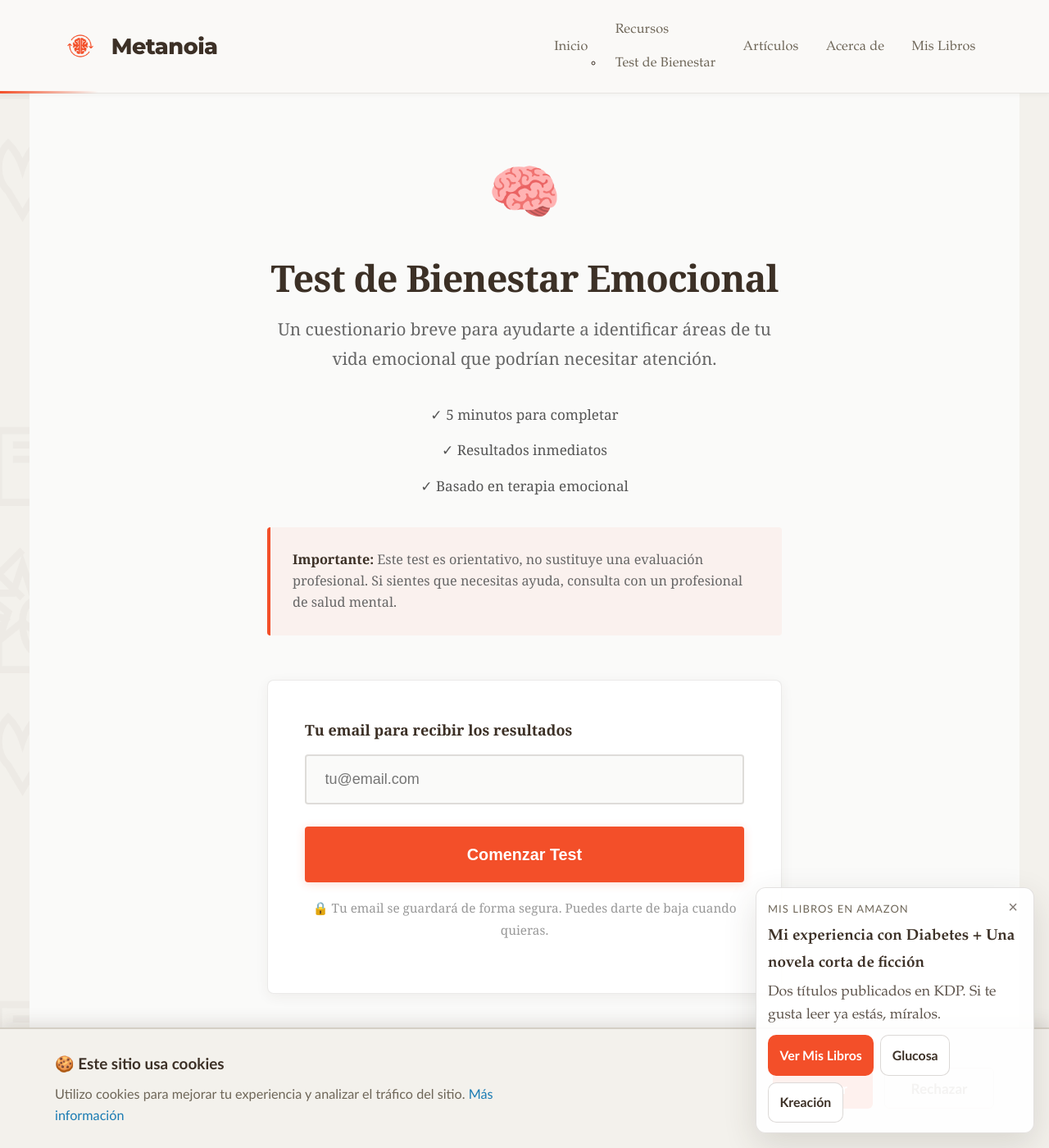
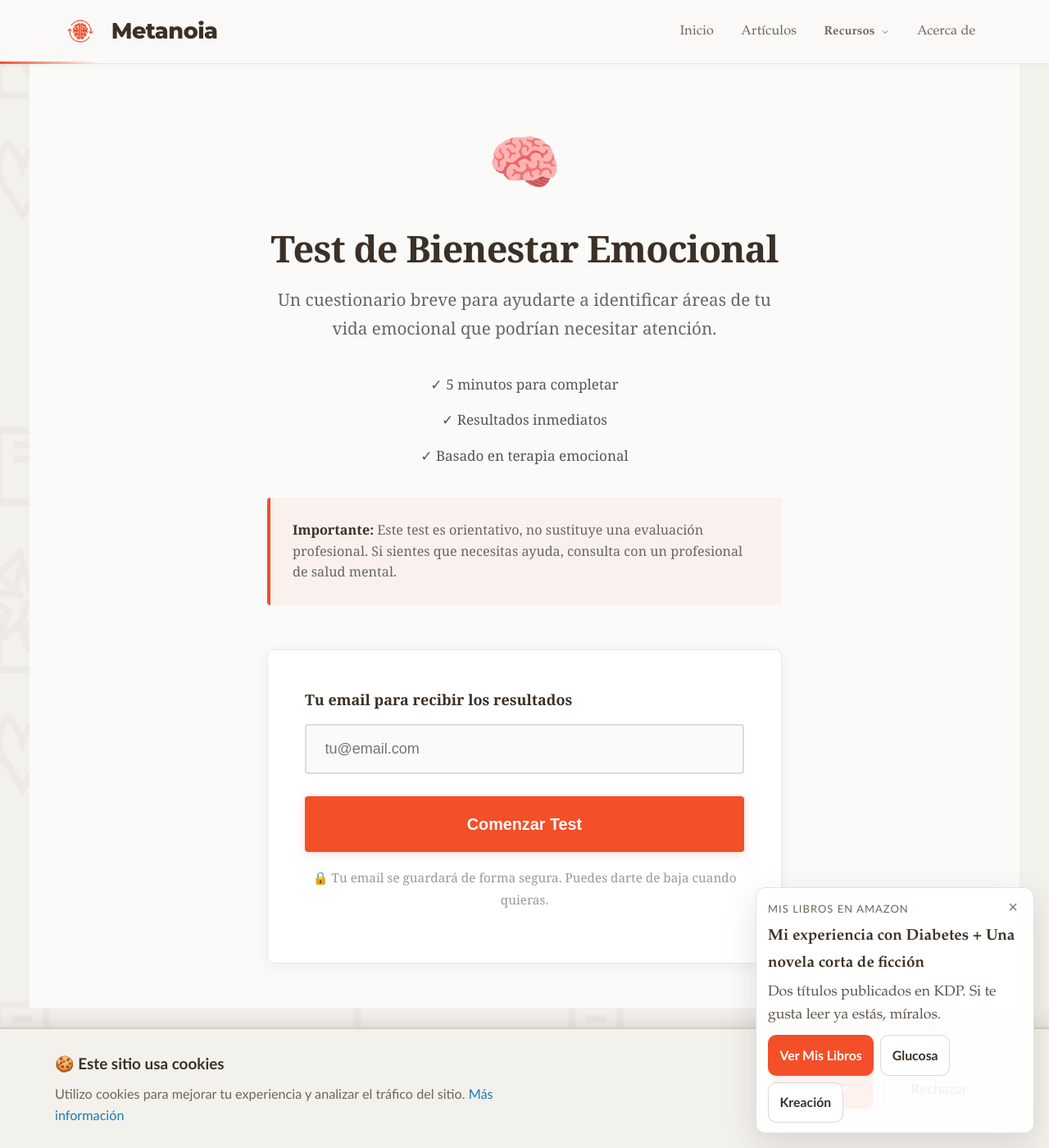
Before and after one commit to renedev0284-creator/renedev0284-creator.github.io, a Jekyll site: the page built from test-bienestar.md, in a window 1280 px wide and 1400 px high. Shown: the whole window at 82% size. Built offline with Jekyll 4.4.1, drawn with Linux system fonts in a browser that asks for light colours.

Commit message:
Add menu dropdown de recursos

```diff
--- a/_layouts/default.html
+++ b/_layouts/default.html
@@ -53,7 +53,7 @@
 </head>
 <body>
 
-<!-- HEADER -->
+<!-- HEADER CON DROPDOWN RECURSOS -->
 <header class="site-header">
   <div class="container">
     <div class="header-content">
@@ -81,27 +81,26 @@
       <nav class="main-nav">
         <ul class="nav-links">
           <li><a href="{{ '/' | relative_url }}" class="nav-link">Inicio</a></li>
+          <li><a href="{{ '/blog' | relative_url }}" class="nav-link">Artículos</a></li>
 
-          <!-- Dropdown: Recursos -->
-          <li class="nav-item dropdown">
-            <a href="#" class="nav-link dropdown-toggle" aria-haspopup="true" aria-expanded="false">
+          <!-- DROPDOWN RECURSOS -->
+          <li class="nav-dropdown">
+            <button class="nav-link nav-dropdown-toggle" aria-expanded="false">
               Recursos
-            </a>
-            <ul class="dropdown-menu" aria-label="Recursos">
-              <li>
-                <a href="{{ '/test-bienestar/' | relative_url }}" class="nav-link dropdown-link">
-                  Test de Bienestar
-                </a>
-              </li>
+              <svg class="dropdown-arrow" width="12" height="12" viewBox="0 0 24 24" fill="none" stroke="currentColor" stroke-width="2">
+                <polyline points="6 9 12 15 18 9"></polyline>
+              </svg>
+            </button>
+            <ul class="dropdown-menu">
+              <li><a href="{{ '/test-bienestar/' | relative_url }}">Test de Bienestar</a></li>
+              <li><a href="{{ '/newsletter/' | relative_url }}">Newsletter</a></li>
+              <li><a href="{{ '/libros/' | relative_url }}">Mis Libros</a></li>
             </ul>
           </li>
 
-          <li><a href="{{ '/blog' | relative_url }}" class="nav-link">Artículos</a></li>
           <li><a href="{{ '/about' | relative_url }}" class="nav-link">Acerca de</a></li>
-          <li><a href="{{ '/libros/' | relative_url }}" class="nav-link">Mis Libros</a></li>
         </ul>
       </nav>
-
     </div>
   </div>
 </header>
@@ -120,7 +119,7 @@
   padding: 0.875rem 0;
   position: sticky;
   top: 0;
-  z-index: 1000;  /* Z-INDEX ALTO */
+  z-index: 1000;
   box-shadow: 0 2px 4px rgba(60, 48, 38, 0.04);
 }
 
@@ -139,7 +138,7 @@
 
 .site-branding {
   flex: 0 0 auto;
-  z-index: 1002;  /* ENCIMA DE TODO */
+  z-index: 1002;
 }
 
 .site-title {
@@ -211,6 +210,9 @@
   transition: all 0.2s ease;
   position: relative;
   letter-spacing: 0.01em;
+  background: transparent;
+  border: none;
+  cursor: pointer;
 }
 
 .nav-link::after {
@@ -244,6 +246,71 @@
   transform: translateX(-50%) scaleX(1);
 }
 
+/* Dropdown Desktop */
+.nav-dropdown {
+  position: relative;
+}
+
+.nav-dropdown-toggle {
+  display: inline-flex;
+  align-items: center;
+  gap: 0.35rem;
+}
+
+.dropdown-arrow {
+  transition: transform 0.3s ease;
+}
+
+.nav-dropdown:hover .dropdown-arrow {
+  transform: rotate(180deg);
+}
+
+.dropdown-menu {
+  position: absolute;
+  top: calc(100% + 0.5rem);
+  right: 0;
+  background: #fff;
+  border: 1px solid rgba(60, 48, 38, 0.1);
+  border-radius: 6px;
+  box-shadow: 0 8px 24px rgba(60, 48, 38, 0.12);
+  list-style: none;
+  margin: 0;
+  padding: 0.5rem 0;
+  min-width: 200px;
+  opacity: 0;
+  visibility: hidden;
+  transform: translateY(-10px);
+  transition: all 0.3s ease;
+  z-index: 100;
+}
+
+.nav-dropdown:hover .dropdown-menu {
+  opacity: 1;
+  visibility: visible;
+  transform: translateY(0);
+}
+
+.dropdown-menu li {
+  margin: 0;
+}
+
+.dropdown-menu a {
+  display: block;
+  padding: 0.75rem 1.25rem;
+  color: var(--color-text);
+  text-decoration: none;
+  font-family: 'Palatino Linotype', Georgia, serif;
+  font-size: 0.9rem;
+  transition: all 0.2s ease;
+  border-left: 3px solid transparent;
+}
+
+.dropdown-menu a:hover {
+  background: rgba(243, 79, 41, 0.06);
+  border-left-color: var(--color-orange);
+  color: var(--color-orange);
+}
+
 /* Hamburger */
 .mobile-menu-toggle {
   display: none;
@@ -256,7 +323,7 @@
   border: none;
   cursor: pointer;
   padding: 0;
-  z-index: 1002;  /* ENCIMA DEL OVERLAY */
+  z-index: 1002;
   position: relative;
 }
 
@@ -306,7 +373,7 @@
     border-left: 1px solid rgba(60, 48, 38, 0.12);
     box-shadow: -2px 0 16px rgba(60, 48, 38, 0.15);
     transition: right 0.35s cubic-bezier(0.4, 0, 0.2, 1);
-    z-index: 1001;  /* MÁS ALTO QUE OVERLAY (999) */
+    z-index: 1001;
     overflow-y: auto;
     -webkit-overflow-scrolling: touch;
   }
@@ -322,23 +389,22 @@
     align-items: stretch;
   }
 
-  .nav-links li {
+  .nav-links > li {
     border-bottom: 1px solid rgba(60, 48, 38, 0.08);
   }
 
-  .nav-links li:last-child {
+  .nav-links > li:last-child {
     border-bottom: none;
   }
 
   .nav-link {
     width: 100%;
     text-align: left;
-    padding: 1.1rem 2rem;
+    padding: 1.25rem 2rem;
     border-left: 3px solid transparent;
     border-radius: 0;
-    font-size: 0.98rem;
-    font-weight: 600;
-    font-family: 'Palatino Linotype', 'Book Antiqua', Palatino, Georgia, serif;
+    font-size: 1rem;
+    font-weight: 500;
     color: var(--color-text);
   }
 
@@ -351,6 +417,42 @@
     border-left-color: var(--color-orange);
     background: rgba(243, 79, 41, 0.08);
     color: var(--color-orange);
+  }
+
+  /* Dropdown en móvil */
+  .nav-dropdown {
+    position: static;
+  }
+
+  .nav-dropdown-toggle {
+    justify-content: space-between;
+    width: 100%;
+  }
+
+  .nav-dropdown-toggle[aria-expanded="true"] .dropdown-arrow {
+    transform: rotate(180deg);
+  }
+
+  .dropdown-menu {
+    position: static;
+    opacity: 1;
+    visibility: visible;
+    transform: none;
+    box-shadow: none;
+    border: none;
+    background: rgba(243, 79, 41, 0.03);
+    max-height: 0;
+    overflow: hidden;
+    transition: max-height 0.3s ease;
+  }
+
+  .nav-dropdown-toggle[aria-expanded="true"] + .dropdown-menu {
+    max-height: 300px;
+  }
+
+  .dropdown-menu a {
+    padding: 0.875rem 2rem 0.875rem 3rem;
+    font-size: 0.95rem;
   }
 
   /* Animación X del hamburger */
@@ -377,8 +479,8 @@
     left: 0;
     width: 100%;
     height: 100%;
-    background: rgba(60, 48, 38, 0.5);
-    z-index: 999;  /* DEBAJO DEL MENÚ (1001) */
+    background: rgba(60, 48, 38, 0.4);
+    z-index: 999;
   }
 
   .menu-overlay.active {
@@ -403,8 +505,12 @@
   }
 
   .nav-link {
-    padding: 1.05rem 1.75rem;
+    padding: 1.125rem 1.75rem;
     font-size: 0.95rem;
+  }
+
+  .dropdown-menu a {
+    padding: 0.875rem 1.75rem 0.875rem 2.75rem;
   }
 }
 
```
Also changed, not shown: other parts of _layouts/default.html (+26 -6 lines), test-bienestar.md (+4 -1 lines).
